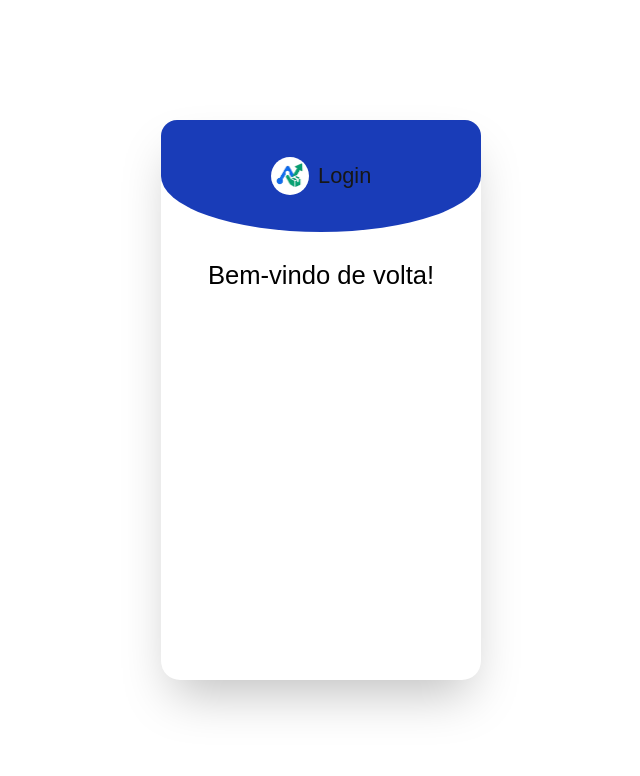
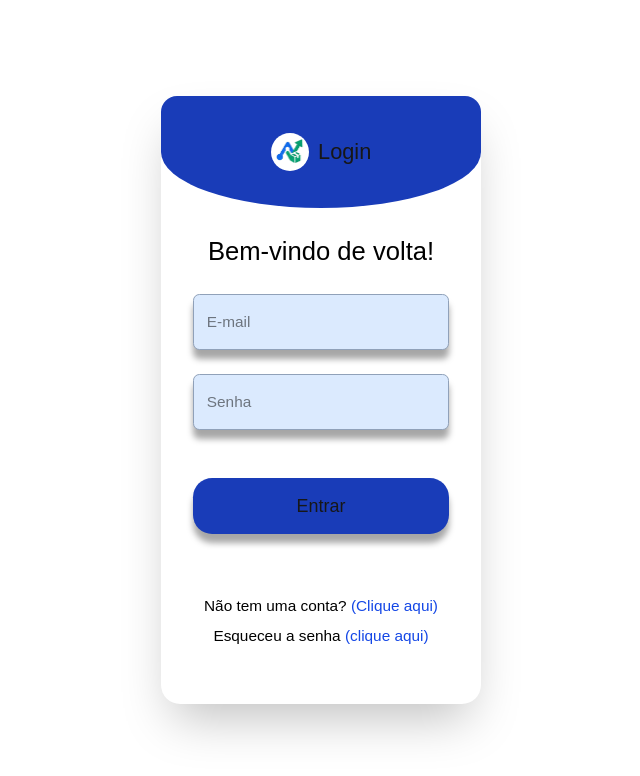
Before and after one commit to Alefk1708/OmniStock, a Next.js app in the folder frontend/: page /login in a window 1280 px wide. Shown: the top 776 px of the page, without its empty margins (319-959 px from the left). Built offline with nearby package versions, Linux system fonts and the light colour scheme.

Commit message:
tela de login completa

```diff
--- a/frontend/app/(private)/login/page.jsx
+++ b/frontend/app/(private)/login/page.jsx
@@ -1,23 +1,86 @@
+"use client";
+
 import Image from "next/image";
+import { useState } from "react";
 
 export default function LoginPage() {
+  const [message, setMessage] = useState("");
+  const [messageColor, setMessageColor] = useState(true);
+
+
   return (
     <div className="bg-white w-screen h-screen flex items-center justify-center">
-      <div className=" shadow-2xl w-[25vw] h-[70vh] rounded-[1.5vw]">
-        <div className="w-full h-[14vh] bg-blue-800 rounded-t-[1.5vw] rounded-b-[60%] flex items-center justify-center gap-[0.7vw]">
-          <div className="bg-white w-[3vw] h-[3vw] rounded-full flex justify-center items-center">
+
+      <div className="shadow-2xl w-[90%] md:w-[25vw] h-[68vh] md:h-[76vh] rounded-[5vw] md:rounded-[1.5vw]">
+
+        {/* HEADER AZUL */}
+        <div className="w-full h-[14vh] bg-blue-800 rounded-t-[5vw] md:rounded-t-[1.5vw] rounded-b-[60%] flex items-center justify-center gap-[3vw] md:gap-[0.7vw]">
+
+          {/* CÍRCULO DO LOGO */}
+          <div className="bg-white w-[13vw] h-[13vw] md:w-[3vw] md:h-[3vw] rounded-full flex justify-center items-center">
             <Image
               src="/logo.png"
               width={200}
               height={200}
               alt="Picture of the author"
-              className="w-[2.5vw] "
+              className="w-[10vw] md:w-[2.5vw]"
             />
           </div>
-          <h1 className="text-[1.7vw]">Login</h1>
+
+          {/* TÍTULO LOGIN: Aumentado no mobile para legibilidade */}
+          <h1 className="text-[7vw] md:text-[1.7vw]">Login</h1>
         </div>
-        <h2 className="text-[2vw] text-center text-black m-[3vh]">Bem-vindo de volta!</h2>
-        <form action="/POST"></form>
+
+        {/* TÍTULO BEM-VINDO */}
+        <h2 className="text-[6vw] md:text-[2vw] text-center text-black m-[3vh]">
+          Bem-vindo de volta!
+        </h2>
+
+        <form
+          action="/POST"
+          className="flex flex-col gap-[4vh] md:gap-[6vh] justify-center items-center"
+        >
+          <div className="flex flex-col gap-[2.5vh] md:gap-[3vh] justify-center items-center w-full">
+
+            {/* INPUT E-MAIL */}
+            <input
+              type="text"
+              name="email"
+              placeholder="E-mail"
+              className="w-[85%] md:w-[80%] h-[7vh] text-[4.5vw] md:text-[1.2vw] text-black px-[4vw] md:px-[1vw] bg-blue-100 outline-blue-800 rounded-[2vw] md:rounded-[0.5vw] border-[0.3vw] md:border-[0.1vw] border-slate-400 shadow-[#00000059] shadow-[0_2vw_1.5vw_0] md:shadow-[0_0.7vw_0.5vw_0] transition-all duration-300 hover:scale-[1.02]"
+            />
+
+            {/* INPUT SENHA */}
+            <input
+              type="password"
+              name="password"
+              placeholder="Senha"
+              className="w-[85%] md:w-[80%] h-[7vh] text-[4.5vw] md:text-[1.2vw] text-black px-[4vw] md:px-[1vw] bg-blue-100 outline-blue-800 rounded-[2vw] md:rounded-[0.5vw] border-[0.3vw] md:border-[0.1vw] border-slate-400 shadow-[#00000059] shadow-[0_2vw_1.5vw_0] md:shadow-[0_0.7vw_0.5vw_0] transition-all duration-300 hover:scale-[1.02]"
+            />
+          </div>
+
+          {/* BOTÃO ENTRAR */}
+          <button className="w-[85%] md:w-[80%] h-[7vh] text-[5vw] md:text-[1.4vw] bg-blue-800 rounded-[3vw] md:rounded-[1.5vw] shadow-[#00000059] shadow-[0_2vw_1.5vw_0] md:shadow-[0_0.7vw_0.5vw_0] transition-all duration-300 hover:scale-[1.02]">
+            Entrar
+          </button>
+        </form>
+
+        {/* MENSAGEM DE ERRO/SUCESSO */}
+        <p className={`text-center  mt-[3vh] md:mt-[4vh] w-full h-[2vh] text-[3.5vw] md:text-[1.2vw] ${messageColor ? "text-blue-700" : "text-red-700"}`}>
+          {message}
+        </p>
+
+        {/* LINKS DE RODAPÉ */}
+        <p className="text-center text-black text-[3.5vw] md:text-[1.2vw] mt-[2vh] md:mt-[1.5vh]">
+          Não tem uma conta? <a className="text-blue-700" href="/register">(Clique aqui)</a>
+        </p>
+
+        <p className="text-black text-center mt-[1vh] md:mt-[0.8vh] text-[3.5vw] md:text-[1.2vw]">
+          Esqueceu a senha{" "}
+          <a href="/reset-password" className="text-blue-700">
+            (clique aqui)
+          </a>
+        </p>
       </div>
     </div>
   );
```
